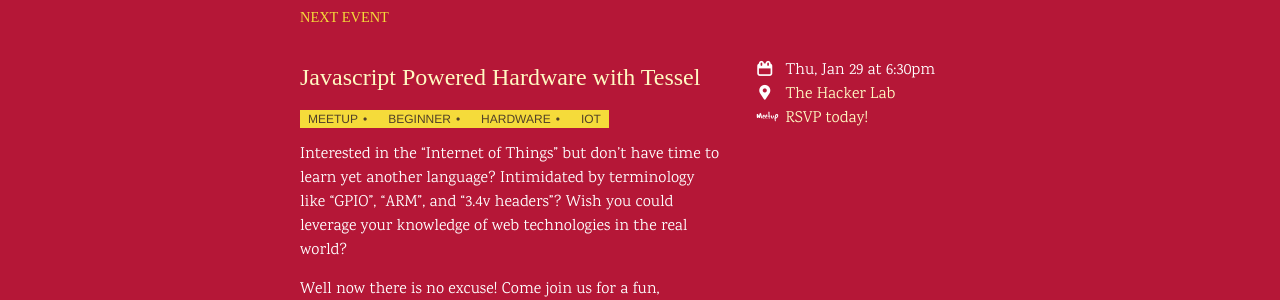
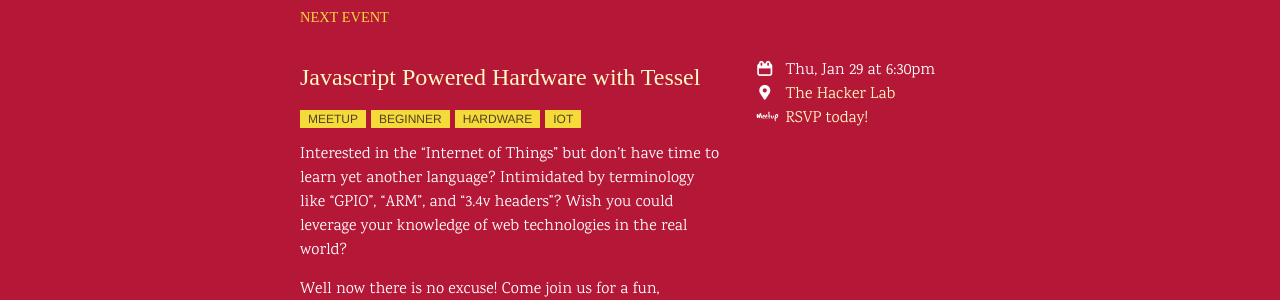
Before and after one commit to sacjs/website, a Jekyll site: the page built from index.html, in a window 1280 px wide. Shown: the part 503-803 px from the top of the page. Built offline with Jekyll 4.4.1, drawn with Linux system fonts in a browser that asks for light colours; nearby versions of some CDN libraries; some web fonts are replaced.

Commit message:
Remove bullet character from tag list
I must have missed that from the last time I tweaked the tag styles

```diff
--- a/_sass/_tags.scss
+++ b/_sass/_tags.scss
@@ -6,16 +6,6 @@
     background: $secondary-brand-color;
     padding: 0 .5rem;
     color: $text-color;
-    &::after {
-      padding-right: 5px;
-      content: '\2022';
-      padding-left: 5px;
-    }
-    &:last-child {
-      &::after {
-        padding: 0;
-        content: none;
-      }
-    }
+    margin-right: 5px;
   }
 }
```
